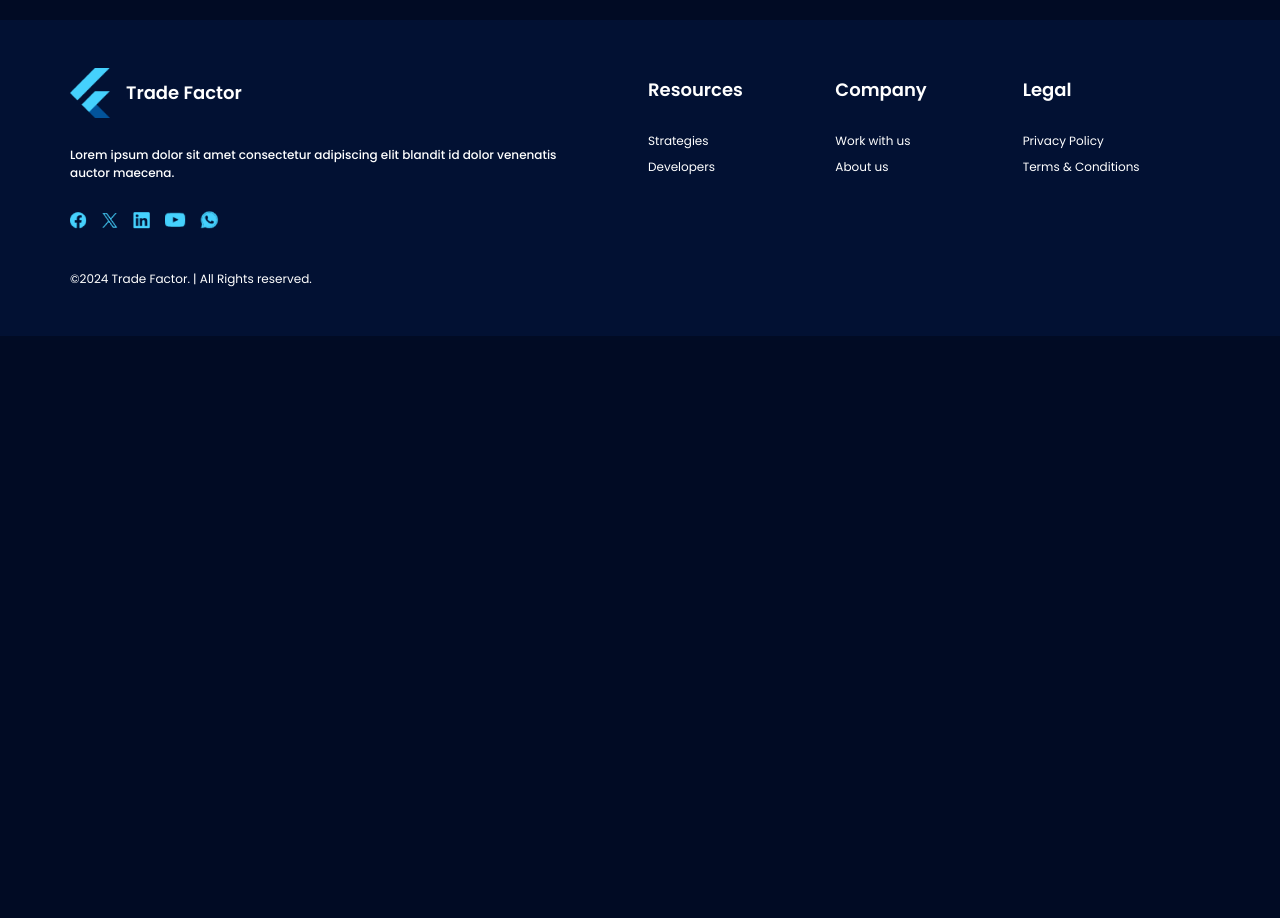
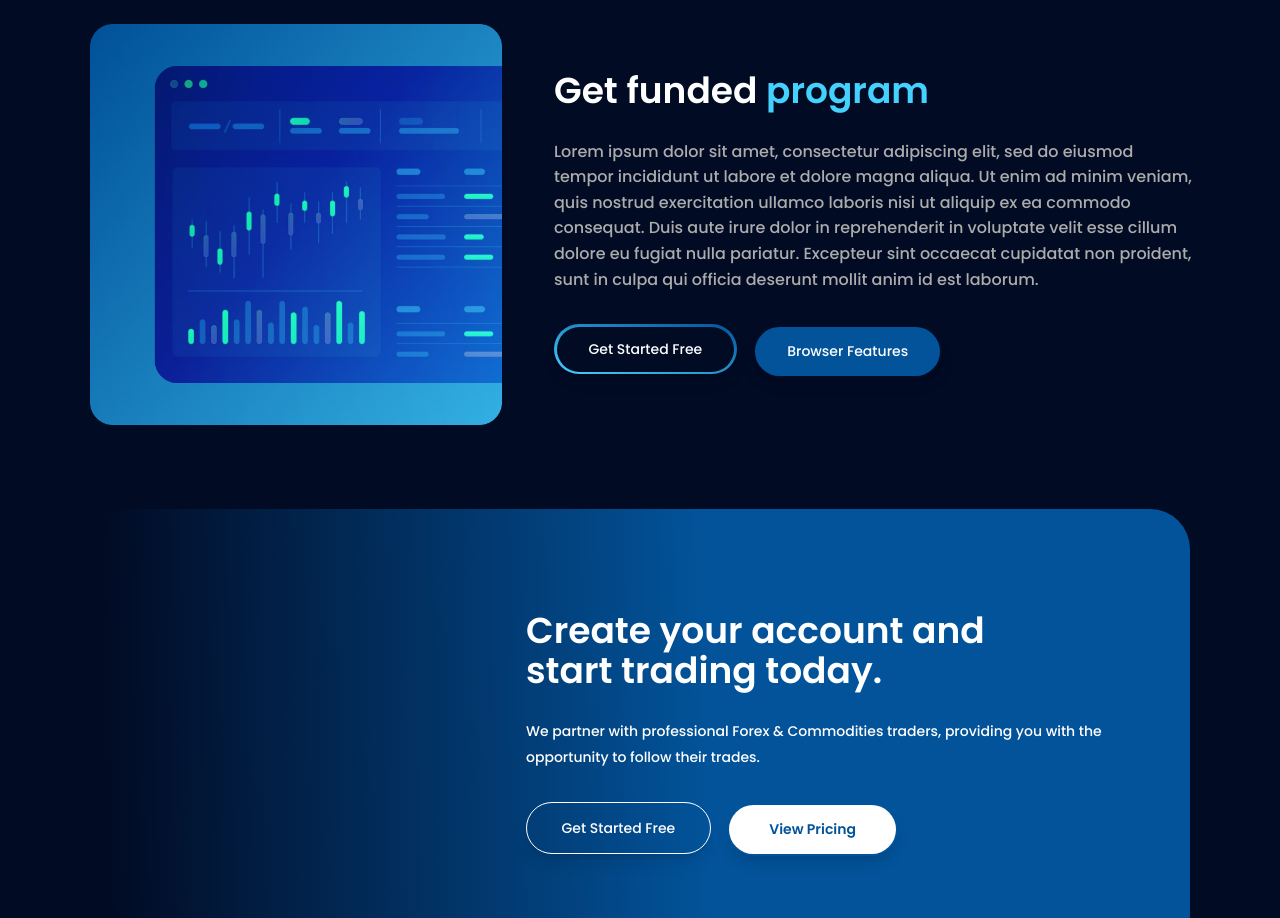
Before and after one commit to Abdullah-Official/Trade-Factor, a React (Vite) app: page / in a window 1280 px wide. Shown: the part 2620-3538 px from the top of the page. Before the commit the page ends 2956 px from the top, so only its background shows below. Built offline with nearby package versions, Linux system fonts and the light colour scheme.

Commit message:
Home Screen

```diff
--- /dev/null
+++ b/src/components/Home/GetFundedProgram.jsx
@@ -0,0 +1,44 @@
+import React from 'react'
+import FundedProgramImg from "../../assets/images/funded_prog.png"
+import OutlineBtn from '../common/OutlineBtn'
+
+const GetFundedProgram = () => {
+    return (
+        <div
+            className={`gap-4 flex flex-col lg:flex-row !container !mx-auto `}
+        >
+            <div className="p-5">
+                <img
+                    src={FundedProgramImg}
+                    alt={"FundedProgramImg"}
+                    className="object-contain"
+                />
+            </div>
+            <div className="flex flex-col gap-y-4 justify-center md:max-w-xl lg:max-w-2xl p-4">
+                <div className="gap-8 flex flex-col items-center md:items-start">
+                    <p
+                        className=" text-white font-[600]   leading-snug  !text-2xl lg:max-w-4xl md:!text-3xl lg:!text-4xl"
+                    >
+
+                        Get funded{" "}
+                        <span className='text-[#45D1FD]'>program</span>
+                    </p>
+                    <p className='text-[#ACACAC] -mt-1 font-[450] text-[13px] md:text-[16px] leading-[1.6rem]'>
+                        Lorem ipsum dolor sit amet, consectetur adipiscing elit, sed do eiusmod tempor incididunt ut labore et dolore magna aliqua. Ut enim ad minim veniam, quis nostrud exercitation ullamco laboris nisi ut aliquip ex ea commodo consequat. Duis aute irure dolor in reprehenderit in voluptate velit esse cillum dolore eu fugiat nulla pariatur. Excepteur sint occaecat cupidatat non proident, sunt in culpa qui officia deserunt mollit anim id est laborum.        </p>
+                </div>
+                <div className="flex w-full mt-4">
+                    <div className="flex flex-row gap-4  max-w-3xl">
+                        <div>
+                            <OutlineBtn title="Get Started Free" variant={"outline"} />
+                        </div>
+                        <div>
+                            <OutlineBtn title="Browser Features" />
+                        </div>
+                    </div>
+                </div>
+            </div>
+        </div>
+    )
+}
+
+export default GetFundedProgram
--- /dev/null
+++ b/src/components/common/CTA.jsx
@@ -0,0 +1,45 @@
+import React from 'react'
+import BgCTA from "../../assets/images/bg_cta.png"
+const CTA = () => {
+    return (
+        <div
+            className={`flex justify-center p-3 lg:justify-end  container mx-auto object-contain w-full rounded-[40px]  md:h-[450px] bg-cover bg-no-repeat`}
+            style={{
+                background: "linear-gradient(88.89deg, rgba(69, 209, 253, 0) 1.91%, #02539A 56.03%)"
+            }}
+        >
+            <div className="gap-8 flex flex-col max-w-2xl p-5 justify-center">
+                <p
+                    className=" text-white font-[600] leading-10  !text-2xl lg:max-w-lg md:!text-3xl lg:!text-4xl"
+                >
+                    Create your account and start trading today.
+                </p>
+                <p className='text-[#ffff] -mt-1 font-[450] text-[12px] md:text-[14px] leading-[1.6rem]'>
+                    We partner with professional Forex & Commodities traders, providing you with the opportunity to follow their trades.
+                </p>
+                <div className="flex w-full">
+                    <div className="flex flex-row gap-4 ">
+                        <div>
+                            <div
+                                className="flex w-fit rounded-full  mx-auto border border-white p-[2.5px] shadow-lg">
+                                <button className="flex-1 text-[10px] md:text-[14px] text-white font-[500] bg-transparent px-6 xl:px-8 py-3 rounded-full">
+                                    Get Started Free
+                                </button>
+                            </div>
+                        </div>
+                        <div>
+                            <div
+                                className="flex w-fit rounded-full  mx-auto  p-[2.5px] shadow-lg">
+                                <button className="flex-1 text-[10px] md:text-[14px] text-[#02539A] font-[600] bg-[#ffff] px-6 xl:px-10 py-3.5 rounded-full">
+                                    View Pricing
+                                </button>
+                            </div>
+                        </div>
+                    </div>
+                </div>
+            </div>
+        </div>
+    )
+}
+
+export default CTA
--- a/src/pages/Home.jsx
+++ b/src/pages/Home.jsx
@@ -4,6 +4,8 @@ import HeroImg from "../assets/images/hero-img.png"
 import BrandLogos from '../components/BrandLogos'
 import CardsSection from '../components/CardsSection'
 import BestPerformance from '../components/Home/BestPerformance'
+import GetFundedProgram from '../components/Home/GetFundedProgram'
+import CTA from '../components/common/CTA'
 
 const Home = () => {
     return (
@@ -21,6 +23,12 @@ const Home = () => {
             <div>
                 <BestPerformance />
             </div>
+            <div>
+                <GetFundedProgram />
+            </div>
+            <div className='px-5'>
+                <CTA />
+            </div>
         </div>
     )
 }
```
Also changed, not shown: src/components/Cards/HomeCard.jsx (+5 -5 lines), src/assets/images/bg_cta.png (added), src/assets/images/funded_prog.png (added).
